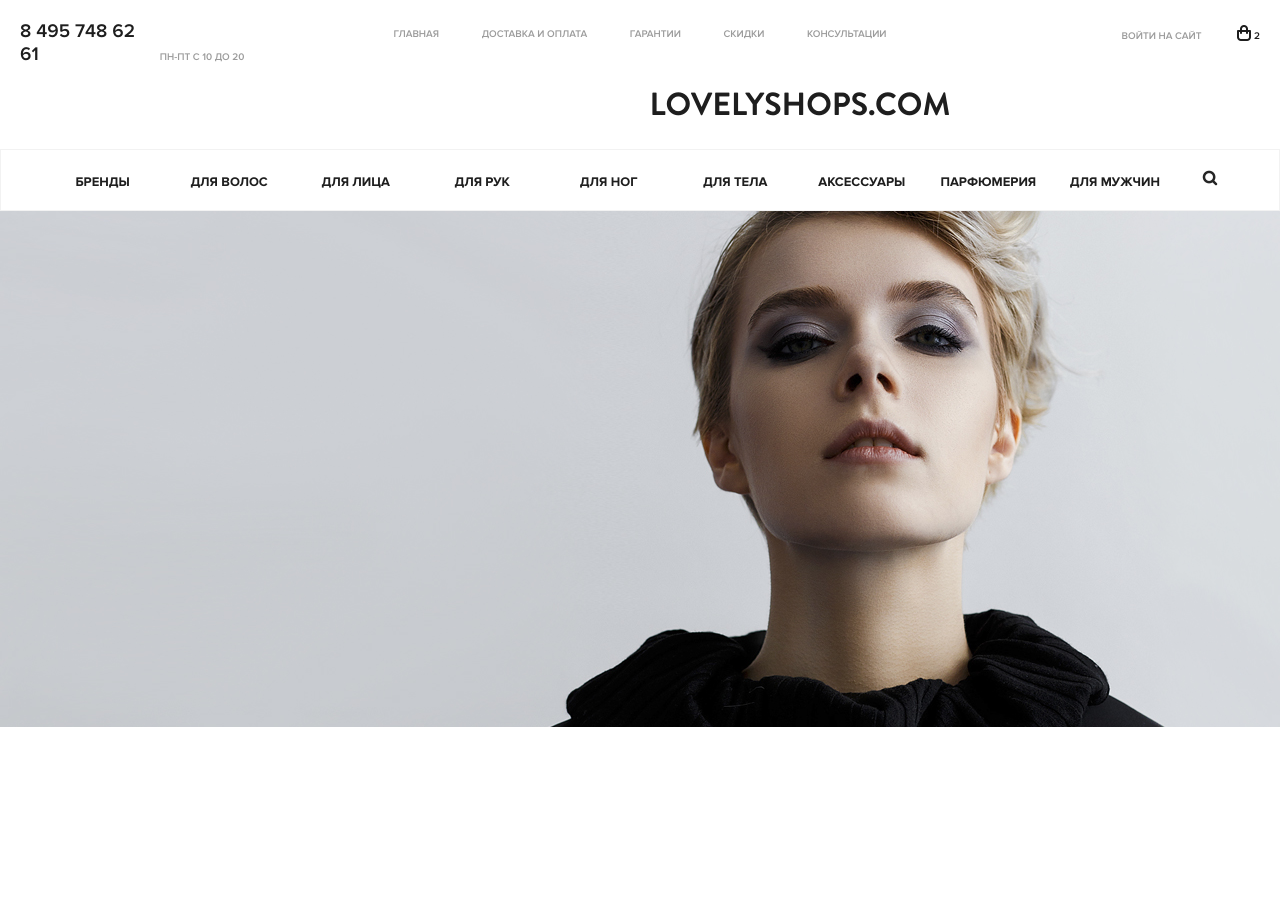
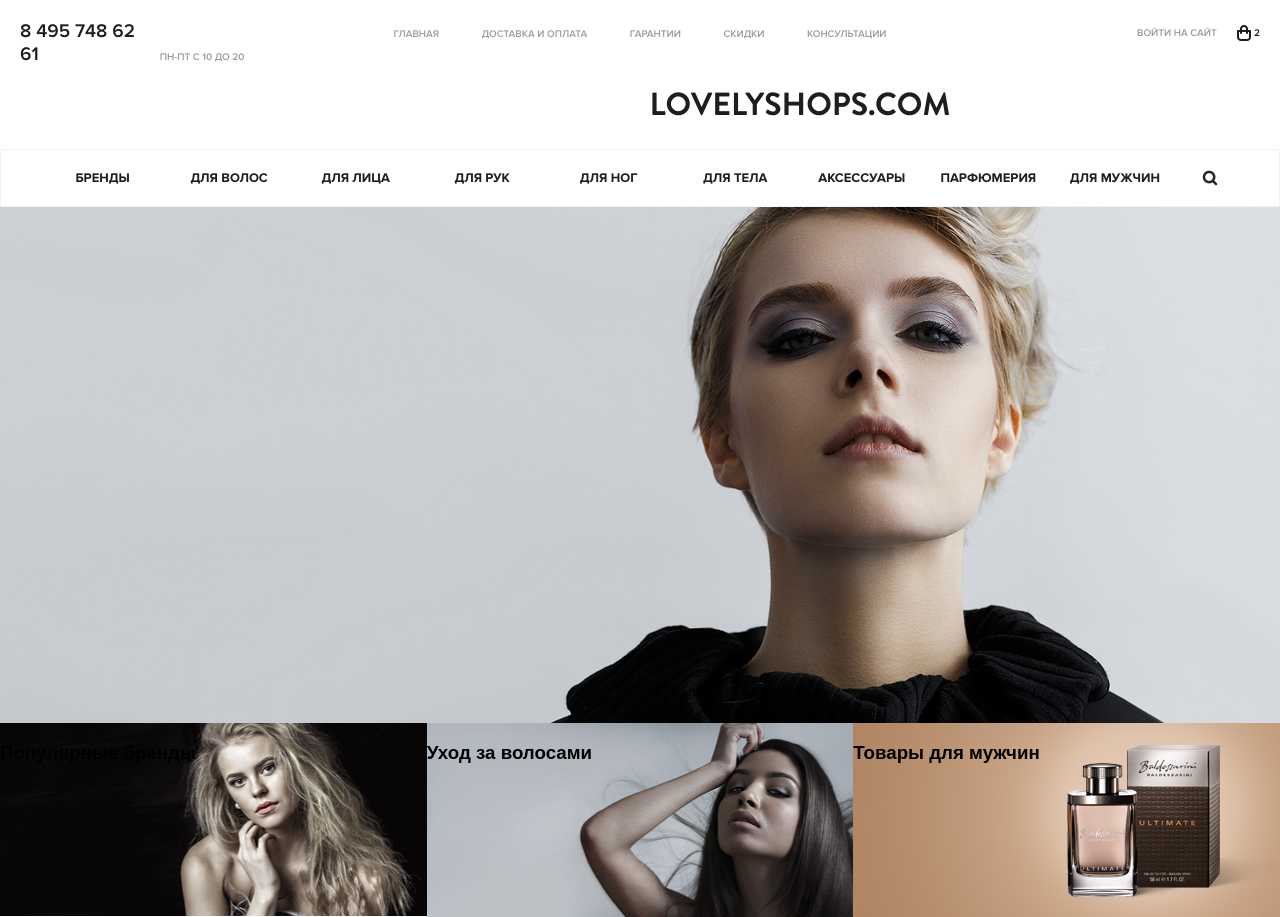
Before and after one commit to redheaddy/small_project, a website: page src/index.html in a window 1280 px wide. Before the commit the page ends 800 px from the top, so only its background shows below. Drawn offline with Linux system fonts and the light colour scheme.

Commit message:
коммит перед выгрузкой на сервер

```diff
--- a/src/index.html
+++ b/src/index.html
@@ -6,8 +6,8 @@
   <!--[if IE]>
    <script src="http://html5shiv.googlecode.com/svn/trunk/html5.js"></script>
   <![endif]-->
-  <link rel=stylesheet href="../dist/css/normalize.css">
-  <link rel=stylesheet href="../dist/css/styles.css">
+  <link rel=stylesheet href="css/normalize.css">
+  <link rel=stylesheet href="css/styles.css">
  </head>
  <body>
  <div class="container">
@@ -53,6 +53,22 @@
               <img src="img/1_02.jpg" alt="">
           </div>
      </header>
+     <main>
+         <section class="intro">
+             <div class="intro_item">
+                 <h3 class="intro_header intro_header-gold">Популярные бренды</h3>
+                 <a href=""><img src="img/background.jpg" alt=""></a>
+             </div>
+             <div class="intro_item">
+                 <h3 class="intro_header intro_header-black">Уход за волосами</h3>
+                 <a href=""><img src="img/background1.jpg" alt=""></a>
+             </div>
+             <div class="intro_item">
+                 <h3 class="intro_header intro_header-white">Товары для мужчин</h3>
+                 <a href=""><img src="img/product.jpg" alt=""></a>
+             </div>
+         </section>
+     </main>
  </div>
  </body>
 </html>
--- a/src/less/styles.less
+++ b/src/less/styles.less
@@ -14,7 +14,18 @@
     width:100%;
     height: auto;
 }
-
+.anchor(){
+    text-transform: uppercase;
+    text-decoration: none;
+    display: block;
+}
+.clearfix(){
+    &:after {
+  content: "";
+  display: table;
+  clear: both;
+}
+}
 
 @font-face{
     font-family: ProximaNovaBold;
@@ -51,9 +62,8 @@
         width: 50%;
         padding-top: 8px;
         a{
+            .anchor;
             color:@gray;
-            text-decoration: none;
-            display: block;
             padding: @padding-small;
         }
         ul{
@@ -68,7 +78,7 @@
     }
     .top-col-right{
         padding: @padding-small;
-        width: 25%;
+        width: 19%;
         div{
             width: 49%;
             display: inline-block;
@@ -87,6 +97,7 @@
     }
     .top-col-left{
         .top-col-right;
+        width: 25%
     }
 }
 .num{
@@ -118,9 +129,8 @@
         text-align: justify;
         margin: 0;
         a{
+            .anchor;
             color: @black;
-            text-transform: uppercase;
-            display: block;
             text-align: center;
             padding: @padding-top-bot;
         }
@@ -138,3 +148,20 @@
         .responsive;
     }
 }
+.intro{
+    .clearfix;
+    .intro_item{
+        display: inline-block;
+        position: relative;
+        float: left;
+        width: 33.333%;
+        .intro_header{
+            position:absolute;
+            top:0;
+            left:0;
+        }
+        img{
+            .responsive;
+        }
+    }
+}
```
Also changed, not shown: src/css/normalize.css (added), src/css/styles.css.
